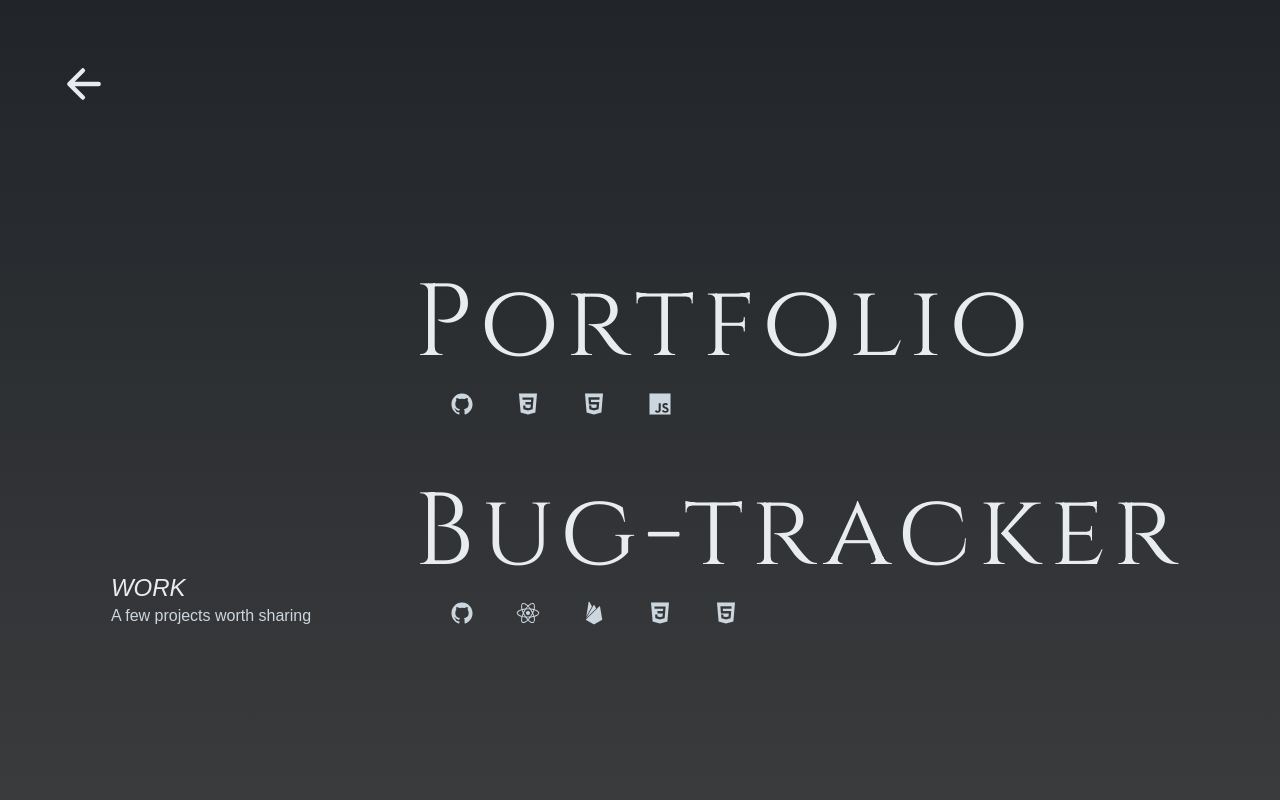
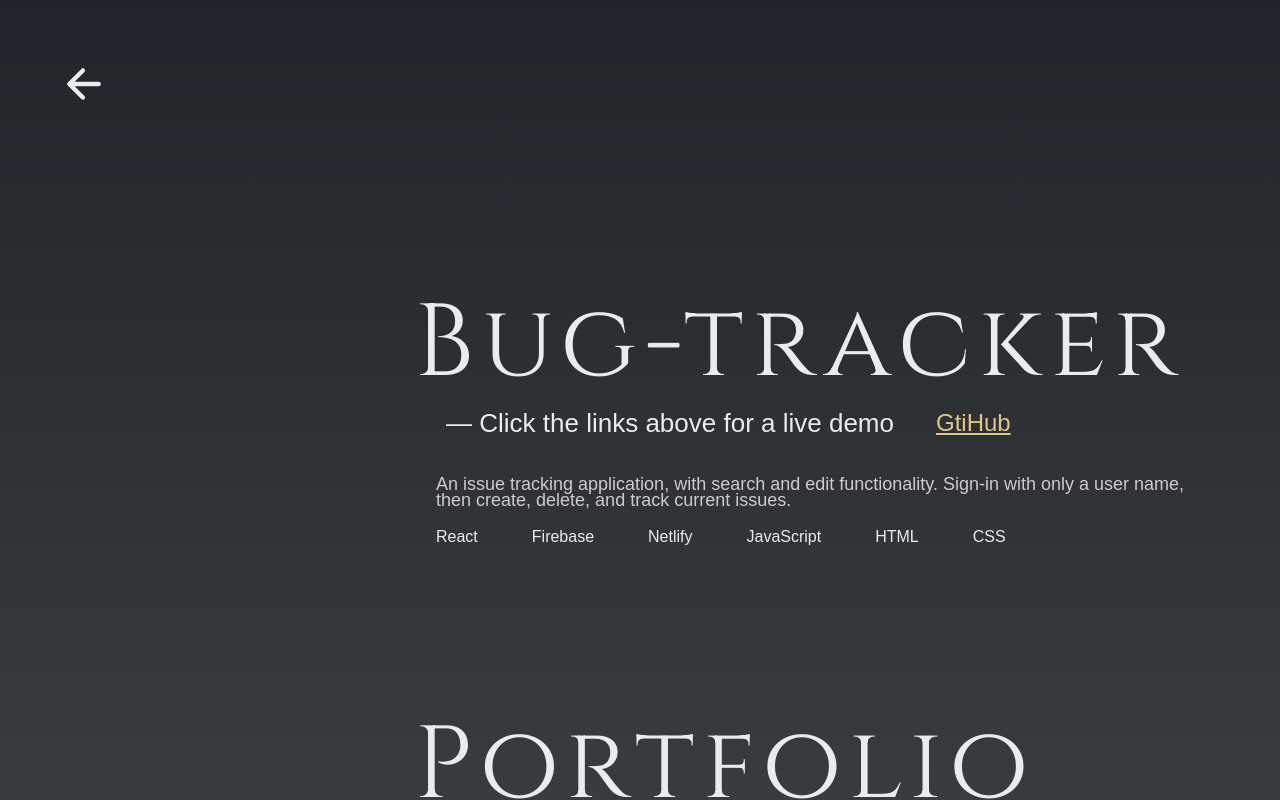
Before and after one commit to WaterColours02/Responsive-Porfolio-Website, a website: page index.html in a window 1280 px wide. Both pictures are taken after a click on the link "Work". Drawn offline with nearby package versions, Linux system fonts and the light colour scheme.

Commit message:
re-worked projects in the projects sections

```diff
--- a/index.html
+++ b/index.html
@@ -195,73 +195,40 @@
       ></ion-icon>
 
       <!-- WORK SECTION -->
-      <div class="section-work-container">
+      <section class="section-work-container">
         <div class="work-text-box">
           <h2 class="work-heading">Work</h2>
           <p class="work-description">A few projects worth sharing</p>
+          <p class="work-description"></p>
         </div>
         <div class="project-giant-link-box">
-          <!-- <div class="project-card">
-            <p class="project-giant-link">Tix-it</p>
-            <div class="tech-stack">
-              <ion-icon
-                class="tech-stack-icon"
-                name="logo-react"
-              ></ion-icon>
-              <ion-icon
-                class="tech-stack-icon"
-                name="logo-firebase"
-              ></ion-icon>
-              <ion-icon
-                class="tech-stack-icon"
-                name="logo-css3"
-              ></ion-icon>
-              <ion-icon
-                class="tech-stack-icon"
-                name="logo-html5"
-              ></ion-icon>
-              <a href="">
-                <ion-icon
-                  class="tech-stack-icon"
-                  name="logo-github"
-                ></ion-icon>
-              </a>
-            </div>
-          </div> -->
           <div class="project-card">
-            <a class="project-giant-link">Portfolio</a>
-            <div class="tech-stack">
-              <a
-                href=""
-                class="project-githb-link"
-              >
-                <ion-icon
-                  class="tech-stack-icon"
-                  name="logo-github"
-                ></ion-icon>
-              </a>
-              <ion-icon
-                class="tech-stack-icon"
-                name="logo-css3"
-              ></ion-icon>
-              <ion-icon
-                class="tech-stack-icon"
-                name="logo-html5"
-              ></ion-icon>
-              <ion-icon
-                class="tech-stack-icon"
-                name="logo-javascript"
-              ></ion-icon>
-            </div>
-          </div>
-          <div class="project-card">
+            <!-- <a
+              class="project-giant-link"
+              href="https://bug-hunter-issue-tracking-react-app.netlify.app/"
+              target="”_blank”"
+              >Bug-tracker</a
+            > -->
             <a
               class="project-giant-link"
               href="https://bug-hunter-issue-tracking-react-app.netlify.app/"
               target="”_blank”"
               >Bug-tracker</a
             >
-            <div class="tech-stack">
+            <div class="project-links">
+              <p class="project-demo">  — Click the links above for a live demo </p>
+              <a class="project-github" href="http://">GtiHub</a>
+            </div>
+            <p class="project-description"> An issue tracking application, with search and edit functionality. Sign-in with only a user name, then create, delete, and track current issues. </p>
+            <div class="project-tech-stack">
+              <p>React</p>
+              <p>Firebase</p>
+              <p>Netlify</p>
+              <p>JavaScript</p>
+              <p>HTML</p>
+              <p>CSS</p>
+            </div>
+            <!-- <div class="tech-stack">
               <a
                 href=""
                 class="project-githb-link"
@@ -287,11 +254,64 @@
                 class="tech-stack-icon"
                 name="logo-html5"
               ></ion-icon>
+            </div> -->
+          </div>
+          <div class="project-card">
+            <a class="project-giant-link">Portfolio</a>
+           <div class="project-links">
+             <p class="project-demo">  — You are looking at it!</p>
+             <a class="project-github" href="http://">GtiHub</a>
             </div>
+            <p class="project-description"> A custom portfolio website. Take a look around, send me a message through the contact page, and find links to my Github, LinkedIn, and Resume. </p>
+            <div class="project-tech-stack">
+              <p>Netlify</p>
+              <p>JavaScript</p>
+              <p>HTML</p>
+              <p>CSS</p>
+            </div>
+            <!-- <div class="tech-stack">
+              <a
+                href=""
+                class="project-githb-link"
+              >
+                <ion-icon
+                  class="tech-stack-icon"
+                  name="logo-github"
+                ></ion-icon>
+              </a>
+              <ion-icon
+                class="tech-stack-icon"
+                name="logo-css3"
+              ></ion-icon>
+              <ion-icon
+                class="tech-stack-icon"
+                name="logo-html5"
+              ></ion-icon>
+              <ion-icon
+                class="tech-stack-icon"
+                name="logo-javascript"
+              ></ion-icon>
+            </div> -->
           </div>
+
         </div>
       </div>
-    </section>
+<!--
+      <section class="bug-tracker-project modal-section-background open">
+        <div class="bug-tracker-project-container">
+          <p class="title"> Bug-Tracker
+          </p>
+          <ion-icon
+          class="back-arrow"
+          name="arrow-back-outline"
+          ></ion-icon>
+        </div>
+      </section>
+
+
+      <section class="portfolio-project">\
+      </section> -->
+
 
     <script src="https://smtpjs.com/v3/smtp.js"></script>
     <script
--- a/style.css
+++ b/style.css
@@ -466,14 +466,13 @@ input:-webkit-autofill:active {
 }
 
 .section-work-container {
-  margin: 18rem auto;
+  /* margin-top: 20vh; */
+  margin: 25vh auto;
   display: grid;
   grid-template-columns: repeat(20, 1fr);
-  /* padding: 0 9.6rem; */
-  /* justify-content: space-around; */
+
   gap: 4rem;
-  /* align-items: baseline; */
-  /* justify-items: center; */
+
   transform: translateY(6rem);
 }
 
@@ -525,7 +524,7 @@ input:-webkit-autofill:active {
   line-height: 0.9;
   row-gap: 3.4rem;
   transform: translateY(2rem);
-  /* gap: 2rem; */
+  gap: 14rem;
 }
 
 .project-giant-link,
@@ -606,3 +605,46 @@ input:-webkit-autofill:active {
   cursor: pointer;
   background: #c8c8c8;
 }
+
+.project-description {
+  font-size: 1.8rem;
+  margin-left: 2.2rem;
+}
+
+.project-tech-stack {
+  display: flex;
+  gap: 3.2rem;
+}
+
+.project-tech-stack p {
+  font-size: 1.6rem;
+  margin-left: 2.2rem;
+
+  color: #e9ecef;
+}
+.project-demo {
+  font-size: 2.6rem;
+  margin-left: 3.2rem;
+  /* margin-bottom: 1.8rem; */
+
+  color: #e9ecef;
+}
+
+.project-links {
+  display: flex;
+  gap: 4.2rem;
+  margin-bottom: 1.8rem
+}
+
+.project-github:link {
+  color: #dec68d;
+  font-size: 2.4rem;
+
+  transition: 0.4s;
+}
+
+.project-github:hover,
+.project-github:active,
+.project-github:visited {
+  color: #de928d;
+}
```
